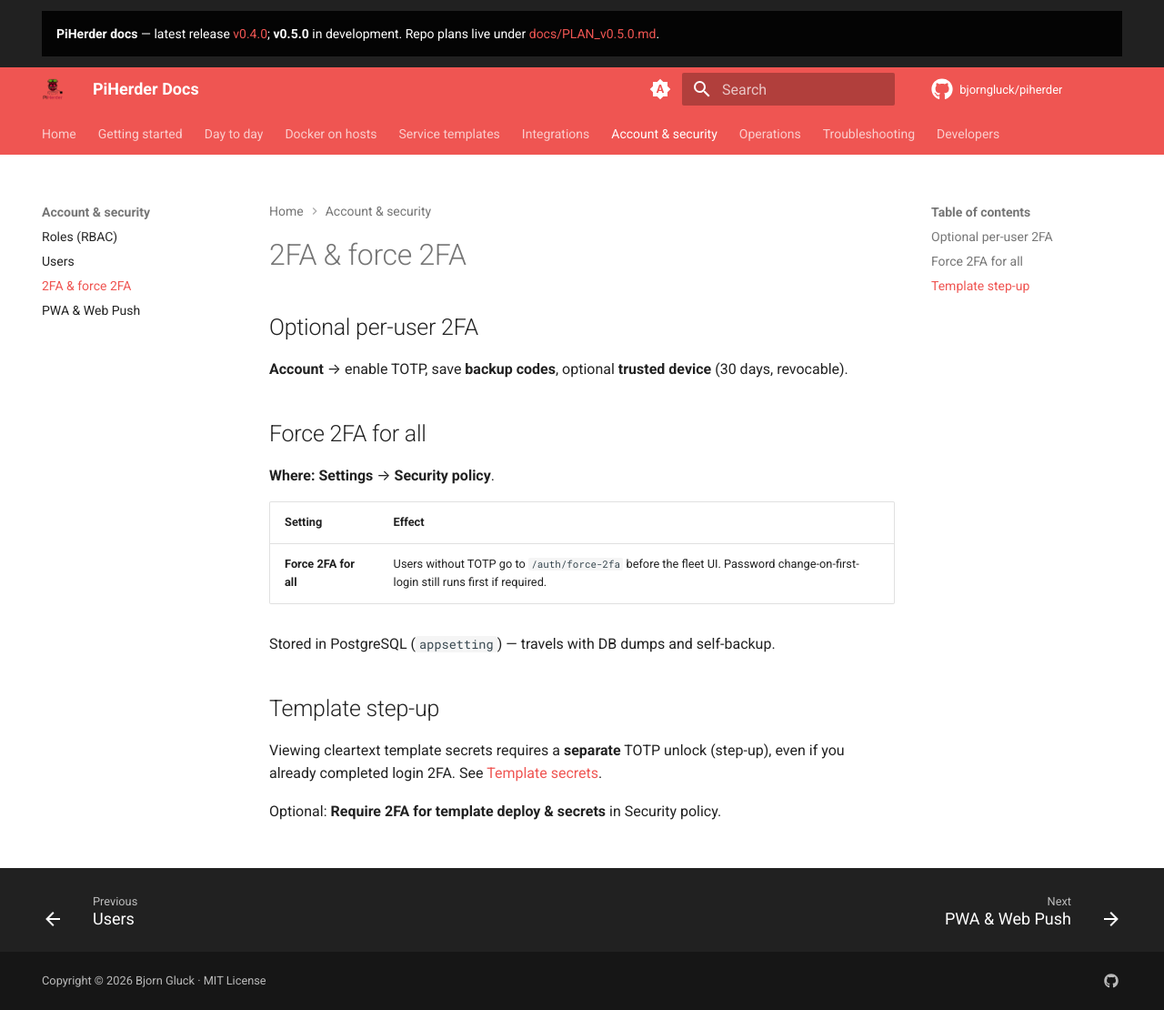
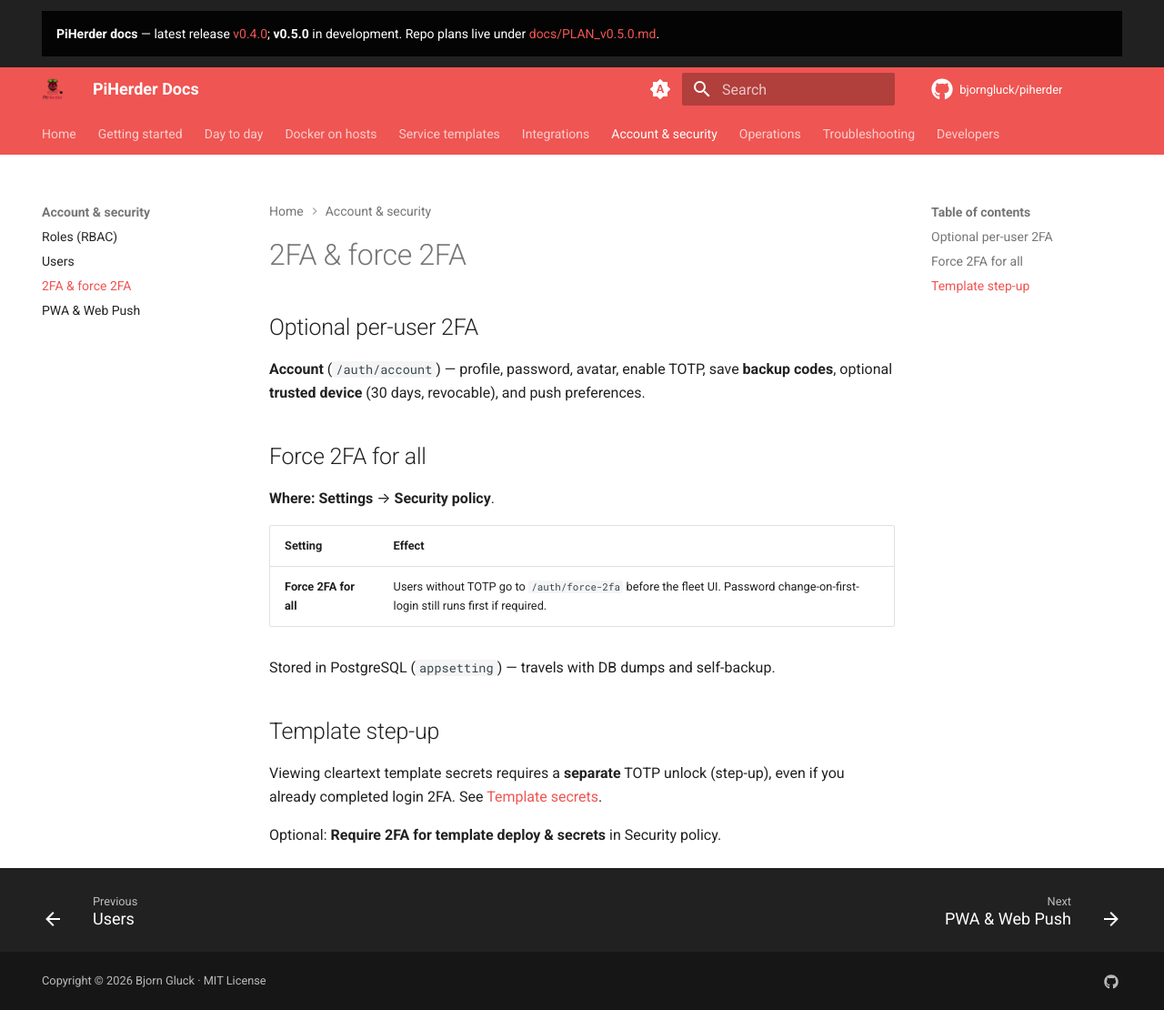
Before and after one commit to bjorngluck/piherder, an MkDocs documentation site: the page built from wiki/account-security/two-factor.md, in a window 1280 px wide and 1110 px high. Shown: the whole window at 91% size. Built offline with MkDocs 1.6.1 and Material for MkDocs 9.7.7, drawn with Linux system fonts in a browser that asks for light colours; comment, search, counter and statistics services are not loaded.

Commit message:
docs(wiki): note Account page covers profile and push prefs

```diff
--- a/wiki/account-security/two-factor.md
+++ b/wiki/account-security/two-factor.md
@@ -2,7 +2,7 @@
 
 ## Optional per-user 2FA
 
-**Account** → enable TOTP, save **backup codes**, optional **trusted device** (30 days, revocable).
+**Account** (`/auth/account`) — profile, password, avatar, enable TOTP, save **backup codes**, optional **trusted device** (30 days, revocable), and push preferences.
 
 ## Force 2FA for all
 
```
